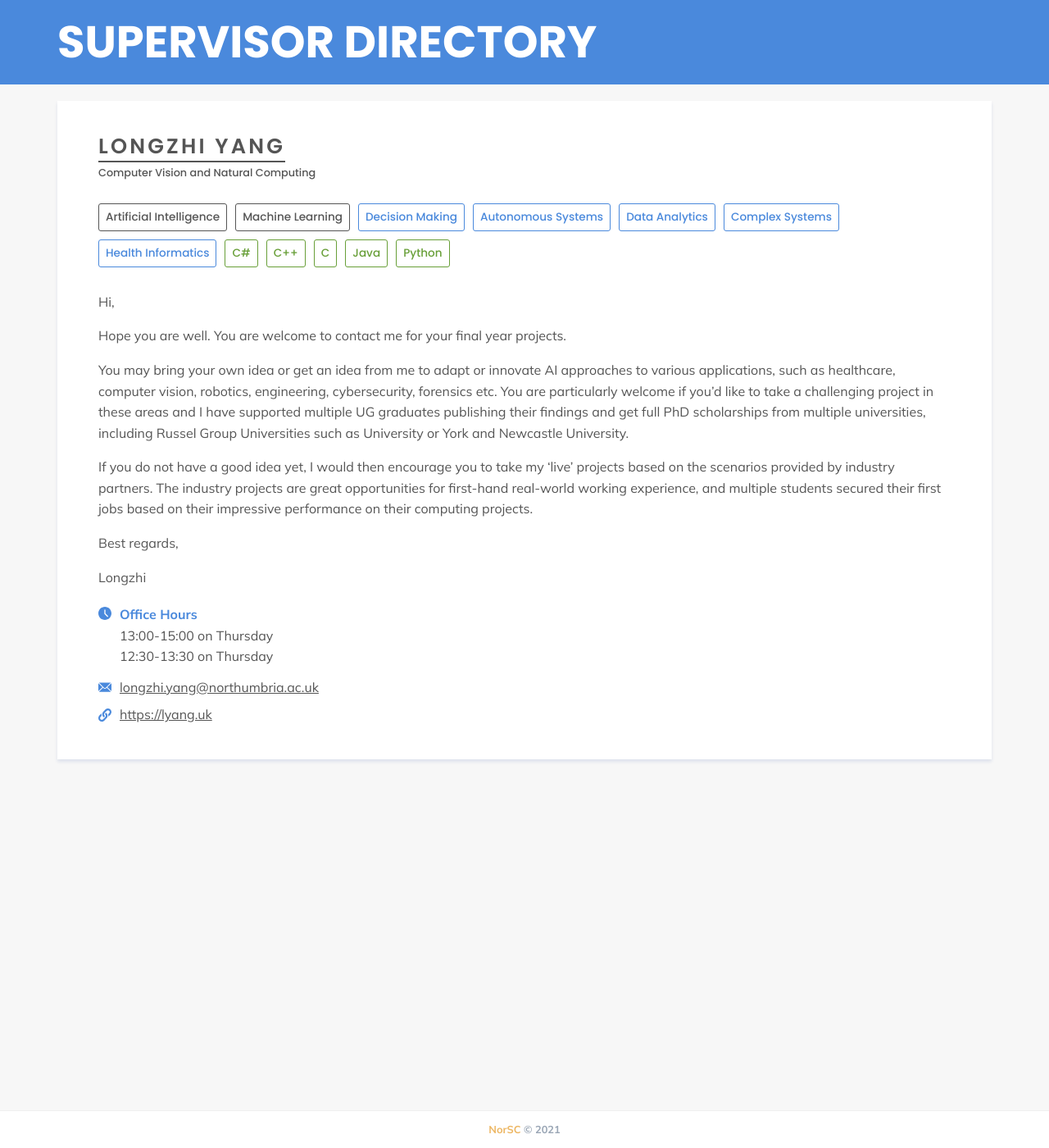
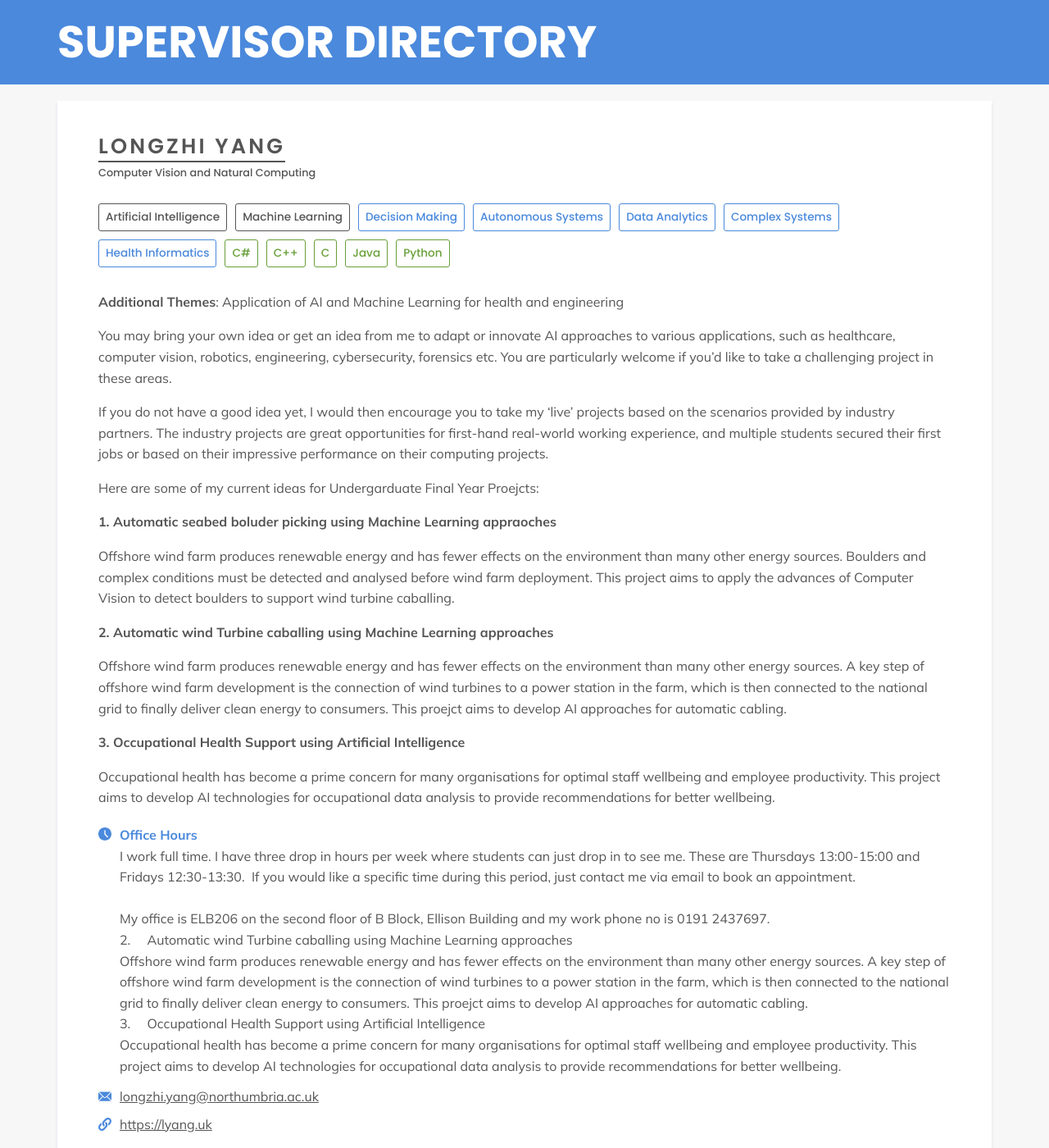
Before and after one commit to NorSC/supervisor-search, a Jekyll site: the page built from _supervisors/longzhi-yang.md, in a window 1280 px wide and 1400 px high. Shown: the whole window at 82% size. Built offline with Jekyll 4.4.1, drawn with Linux system fonts in a browser that asks for light colours; a script that is not in the unit is left out.

Commit message:
Update Supervisors “longzhi-yang”

```diff
--- a/_supervisors/longzhi-yang.md
+++ b/_supervisors/longzhi-yang.md
@@ -2,12 +2,26 @@
 layout: supervisor
 title: Longzhi Yang
 available: true
+available_msc: true
 available_phd: true
 email: longzhi.yang@northumbria.ac.uk
 website: https://lyang.uk
-office_hours: |-
-  13:00-15:00 on Thursday
-  12:30-13:30 on Thursday
+office_hours: >
+  I work full time. I have three drop in hours per week where students can just
+  drop in to see me. These are Thursdays 13:00-15:00 and Fridays
+  12:30-13:30.  If you would like a specific time during this period, just
+  contact me via email to book an appointment.
+
+
+  My office is ELB206 on the second floor of B Block, Ellison Building and my work phone no is 0191 2437697.
+
+  2.	Automatic wind Turbine caballing using Machine Learning approaches
+
+  Offshore wind farm produces renewable energy and has fewer effects on the environment than many other energy sources. A key step of offshore wind farm development is the connection of wind turbines to a power station in the farm, which is then connected to the national grid to finally deliver clean energy to consumers. This proejct aims to develop AI approaches for automatic cabling.
+
+  3.	Occupational Health Support using Artificial Intelligence
+
+  Occupational health has become a prime concern for many organisations for optimal staff wellbeing and employee productivity. This project aims to develop AI technologies for occupational data analysis to provide recommendations for better wellbeing.
 research_group: Computer Vision and Natural Computing
 research_themes:
   - Artificial Intelligence
@@ -25,54 +39,93 @@ technologies_languages:
   - Java
   - Python
 additional_details: >-
-  Hi,
+  **Additional Themes**: Application of AI and Machine Learning for health and
+  engineering
 
 
-  Hope you are well. You are welcome to contact me for your final year projects.
+  You may bring your own idea or get an idea from me to adapt or innovate AI approaches to various applications, such as healthcare, computer vision, robotics, engineering, cybersecurity, forensics etc. You are particularly welcome if you'd like to take a challenging project in these areas.
 
 
-  You may bring your own idea or get an idea from me to adapt or innovate AI approaches to various applications, such as healthcare, computer vision, robotics, engineering, cybersecurity, forensics etc. You are particularly welcome if you'd like to take a challenging project in these areas and I have supported multiple UG graduates publishing their findings and get full PhD scholarships from multiple universities, including Russel Group Universities such as University or York and Newcastle University.
+  If you do not have a good idea yet, I would then encourage you to take my 'live' projects based on the scenarios provided by industry partners. The industry projects are great opportunities for first-hand real-world working experience, and multiple students secured their first jobs or based on their impressive performance on their computing projects.
 
 
-  If you do not have a good idea yet, I would then encourage you to take my 'live' projects based on the scenarios provided by industry partners. The industry projects are great opportunities for first-hand real-world working experience, and multiple students secured their first jobs based on their impressive performance on their computing projects.
+  H﻿ere are some of my current ideas for Undergarduate Final Year Proejcts:
 
 
-  Best regards,
+  **1﻿. Automatic seabed boluder picking using Machine Learning appraoches**
 
 
-  Longzhi
-additional_details_msc: >-
-  Hi,
+  Offshore wind farm produces renewable energy and has fewer effects on the environment than many other energy sources. Boulders and complex conditions must be detected and analysed before wind farm deployment. This project aims to apply the advances of Computer Vision to detect boulders to support wind turbine caballing.
 
 
-  Hope you are well. You are welcome to contact me for your computing proejcts.
+  **2.	Automatic wind Turbine caballing using Machine Learning approaches**
 
 
-  You may bring your own idea or get an idea from me to adapt or innovate AI approaches to various applications, such as healthcare, computer vision, robotics, engineering, cybersecurity, forensics etc. You are particularly welcome if you'd like to take a challenging project in these areas and I have supported multiple BSc/MSc graduates publishing their findings and getting full PhD scholarships form multiple universities, including Russel Group Universities such as University or York and Newcastle University.
+  Offshore wind farm produces renewable energy and has fewer effects on the environment than many other energy sources. A key step of offshore wind farm development is the connection of wind turbines to a power station in the farm, which is then connected to the national grid to finally deliver clean energy to consumers. This proejct aims to develop AI approaches for automatic cabling.
 
 
-  If you do not have a good idea yet, I would then encourage you to take my 'live' projects based on the scenarios provided by industry partners. The industry projects are great opportunities for first-hand real-world working experience, and multiple students secured their first jobs or scholarships based on their impressive performance on their computing projects.
+  **3.	Occupational Health Support using Artificial Intelligence**
 
 
-  Best regards,
+  Occupational health has become a prime concern for many organisations for optimal staff wellbeing and employee productivity. This project aims to develop AI technologies for occupational data analysis to provide recommendations for better wellbeing.
+additional_details_msc: >-
+  **Additional Themes**: Application of AI and Machine Learning for health and
+  engineering
 
 
-  Longzhi
-additional_details_phd: >-
-  Hi,
+  You may bring your own idea or get an idea from me to adapt or innovate AI approaches to various applications, such as healthcare, computer vision, robotics, engineering, cybersecurity, forensics etc. You are particularly welcome if you'd like to take a challenging project in these areas.
 
 
-  Hope you are well. You are very welcome to contact me for PhD projects in the area of Artificial Intelligence (AI), machine learning, and their applications.
+  If you do not have a good idea yet, I would then encourage you to take my 'live' projects based on the scenarios provided by industry partners. The industry projects are great opportunities for first-hand real-world working experience, and multiple students secured their first jobs or based on their impressive performance on their computing projects.
 
 
-  You may bring your own idea or get an idea from me to develop new or advance existing AI/machine learning approaches, and innovatively apply them to various applications, such as healthcare, computer vision, robotics, engineering, cybersecurity, forensics etc. You are particularly welcome to take a theorectical development project, which can usually lead to top conference and journal publications.
+  H﻿ere are some of my current ideas for MSc projects:
 
 
-  If you do not have a good idea yet, I would then encourage you to take my 'live' projects based on the challenges provided by my industry partners. The industry projects are great opportunities for impactful research experience as these projects will usually drive changes in the industry. In addition, the real-world working experience directly collaborating with industry is particularly fond by the industry for post-doctoral jobs.
+  **1﻿. Automatic seabed boluder picking using Machine Learning appraoches**
 
 
-  Best regards,
+  Offshore wind farm produces renewable energy and has fewer effects on the environment than many other energy sources. Boulders and complex conditions must be detected and analysed before wind farm deployment. This project aims to apply the advances of Computer Vision to detect boulders to support wind turbine caballing.
 
 
-  Longzhi
+  **2.	Automatic wind Turbine caballing using Machine Learning approaches**
+
+
+  Offshore wind farm produces renewable energy and has fewer effects on the environment than many other energy sources. A key step of offshore wind farm development is the connection of wind turbines to a power station in the farm, which is then connected to the national grid to finally deliver clean energy to consumers. This proejct aims to develop AI approaches for automatic cabling.
+
+
+  **3.	Occupational Health Support using Artificial Intelligence**
+
+
+  Occupational health has become a prime concern for many organisations for optimal staff wellbeing and employee productivity. This project aims to develop AI technologies for occupational data analysis to provide recommendations for better wellbeing.
+additional_details_phd: >-
+  **Additional Themes**: Application of AI and Machine Learning for health and
+  engineering
+
+
+  You may bring your own idea or get an idea from me to adapt or innovate AI approaches to various applications, such as healthcare, computer vision, robotics, engineering, cybersecurity, forensics etc. You are particularly welcome if you'd like to take a challenging project in these areas.
+
+
+  If you do not have a good idea yet, I would then encourage you to take my 'live' projects based on the scenarios provided by industry partners. The industry projects are great opportunities for first-hand real-world working experience, and multiple students secured their first jobs or based on their impressive performance on their computing projects.
+
+
+  H﻿ere are some of my current ideas for Undergarduate Final Year Proejcts:
+
+
+  **1﻿. Automatic seabed boluder picking using Machine Learning appraoches**
+
+
+  Offshore wind farm produces renewable energy and has fewer effects on the environment than many other energy sources. Boulders and complex conditions must be detected and analysed before wind farm deployment. This project aims to apply the advances of Computer Vision to detect boulders to support wind turbine caballing.
+
+
+  **2.	Automatic wind Turbine caballing using Machine Learning approaches**
+
+
+  Offshore wind farm produces renewable energy and has fewer effects on the environment than many other energy sources. A key step of offshore wind farm development is the connection of wind turbines to a power station in the farm, which is then connected to the national grid to finally deliver clean energy to consumers. This proejct aims to develop AI approaches for automatic cabling.
+
+
+  **3.	Occupational Health Support using Artificial Intelligence**
+
+
+  Occupational health has become a prime concern for many organisations for optimal staff wellbeing and employee productivity. This project aims to develop AI technologies for occupational data analysis to provide recommendations for better wellbeing.
 ---
```
